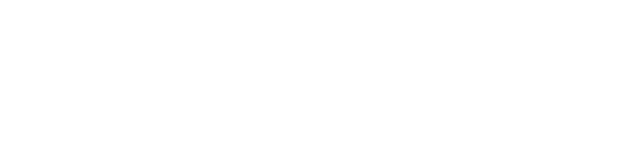
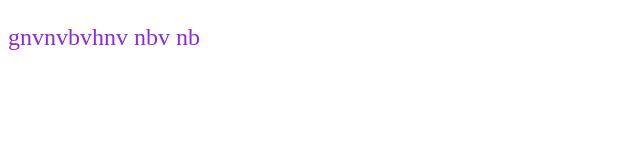
Before and after one commit to gargmanya1310/git_test, a plain HTML site: page index.html in a window 1280 px wide. Shown: the whole page, without its empty margins (0-640 px from the left). Drawn offline with Linux system fonts and the light colour scheme.

Commit message:
added fontsize  and color

```diff
--- a/index.html
+++ b/index.html
@@ -4,8 +4,11 @@
     <meta charset="UTF-8">
     <meta name="viewport" content="width=device-width, initial-scale=1.0">
     <title>Document</title>
+    <link rel="stylesheet" href="styles.css">
+
 </head>
 <body>
+   <p> gnvnvbvhnv nbv nb </p>
 
 </body>
 </html>
--- /dev/null
+++ b/styles.css
@@ -0,0 +1,5 @@
+p
+{
+    color: blueviolet;
+    font-size: x-large;
+}
```
